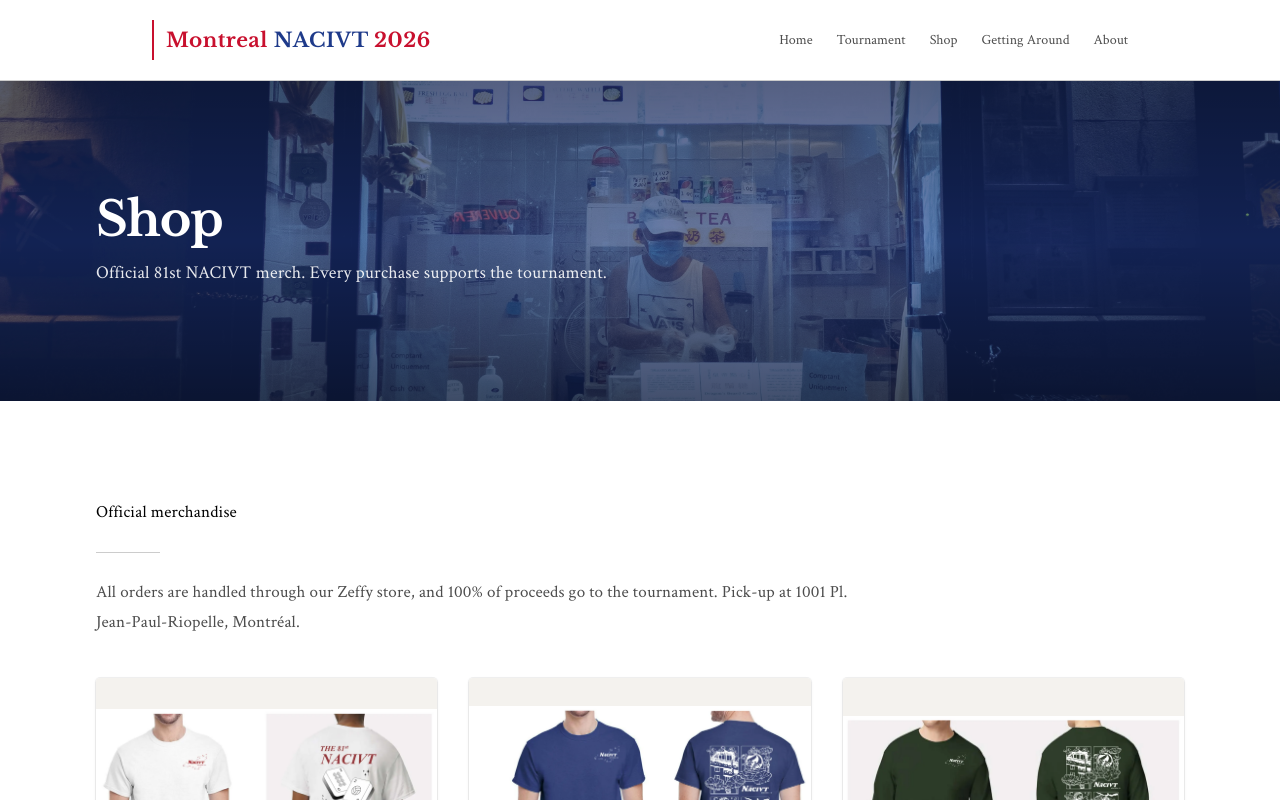
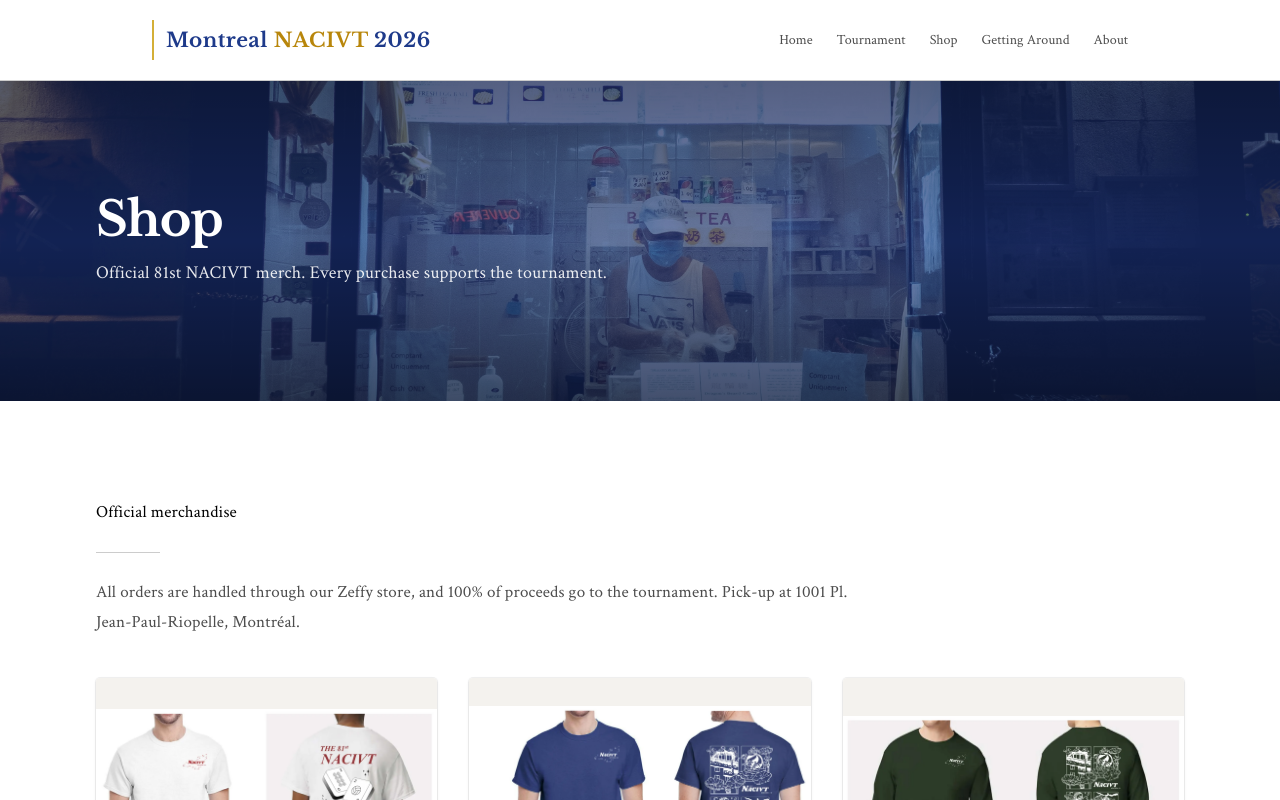
Before and after one commit to VictorSsuto/nacivt-2026, a React (Vite) app: page /shop in a window 1280 px wide. Shown: the top 800 px of the page. Built offline with nearby package versions, Linux system fonts and the light colour scheme.

Commit message:
navbar sizing

```diff
--- a/src/components/Navbar.jsx
+++ b/src/components/Navbar.jsx
@@ -17,19 +17,19 @@ export default function Navbar({ isLoaded }) {
             isLoaded ? "opacity-100 translate-x-0" : "opacity-0 -translate-x-4"
           }`}
         >
-          <div className="h-10 w-0.5 bg-[#c8102e]" />
+          <div className="h-10 w-0.5 bg-[#d4af37]" />
 
           <Link
             to={LINKS.home}
-            className="text-lg md:text-xl font-semibold tracking-wide text-[#c8102e]"
+            className="whitespace-nowrap text-base sm:text-lg lg:text-xl font-semibold tracking-wide text-[#1e3a8a]"
             style={{ fontFamily: "'Libre Baskerville', serif" }}
           >
-            Montreal <span className="text-[#1e3a8a]">NACIVT</span> 2026
+            Montreal <span className="text-[#b8860b]">NACIVT</span> 2026
           </Link>
         </div>
         {/* Desktop nav */}
         <nav
-          className={`hidden md:flex items-center gap-6 text-sm md:text-sm font-medium normal-case tracking-normal text-black/70 transition-all duration-700 delay-200 ${
+          className={`hidden lg:flex items-center gap-6 text-sm font-medium normal-case tracking-normal text-black/70 transition-all duration-700 delay-200 ${
             isLoaded ? "opacity-100 translate-x-0" : "opacity-0 translate-x-4"
           }`}
         >
@@ -76,7 +76,7 @@ export default function Navbar({ isLoaded }) {
           aria-label={open ? "Close menu" : "Open menu"}
           aria-expanded={open}
           onClick={() => setOpen((v) => !v)}
-          className="ml-4 flex h-10 w-10 items-center justify-center rounded-md border border-black/10 bg-white md:hidden"
+          className="ml-4 flex h-10 w-10 shrink-0 items-center justify-center rounded-md border border-black/10 bg-white lg:hidden"
         >
           <span className="sr-only">Menu</span>
           <svg className="h-5 w-5 text-black/70" viewBox="0 0 24 24" fill="none" stroke="currentColor">
@@ -90,7 +90,7 @@ export default function Navbar({ isLoaded }) {
       </div>
 
       {/* Mobile menu panel */}
-      <div className={`md:hidden ${open ? "block" : "hidden"}`}>
+      <div className={`lg:hidden ${open ? "block" : "hidden"}`}>
         <div className="mx-auto max-w-5xl px-6 pb-4">
           <div className="mt-2 rounded-md border border-black/10 bg-white shadow-sm">
             <nav className="flex flex-col gap-1 p-3 text-sm text-black/80">
```
